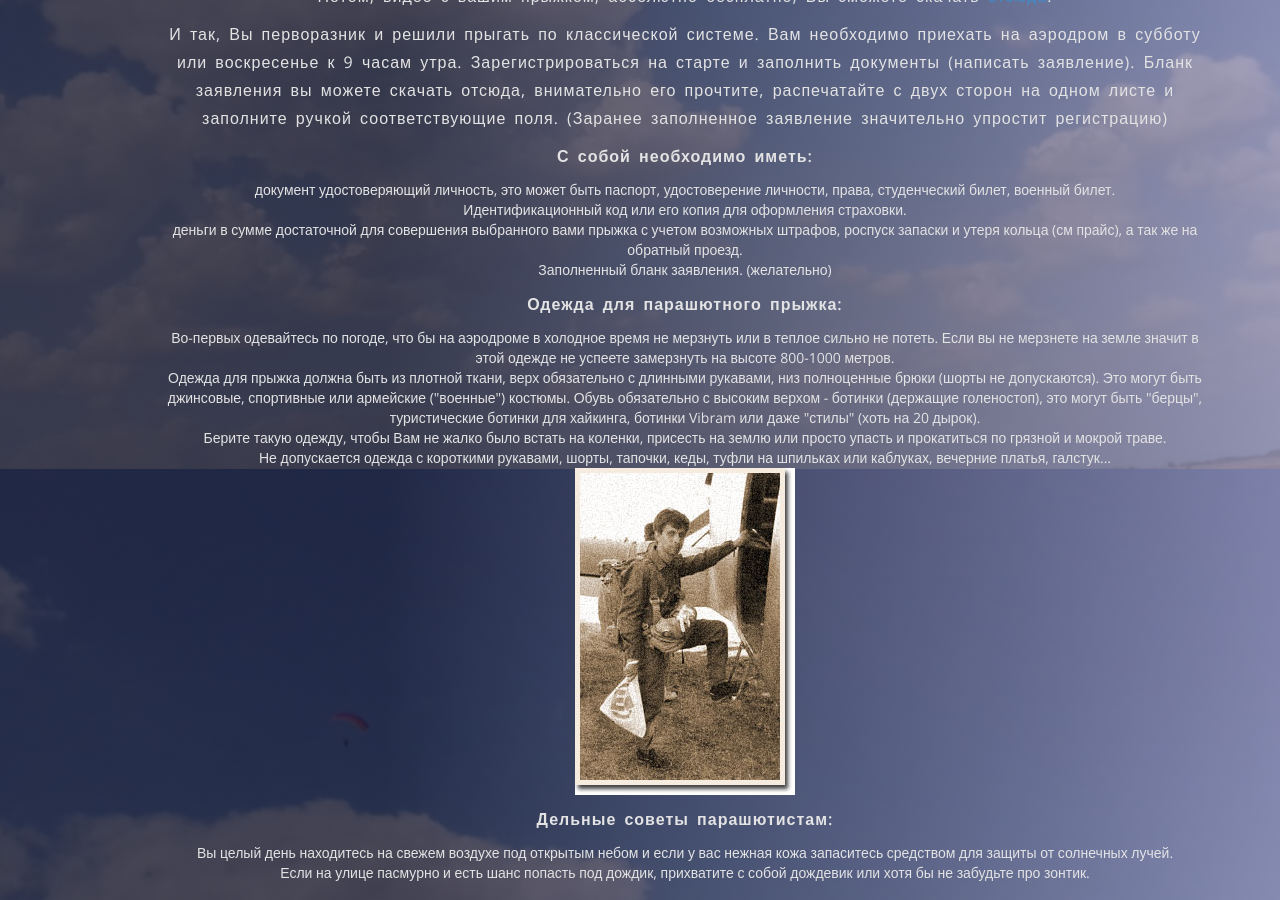
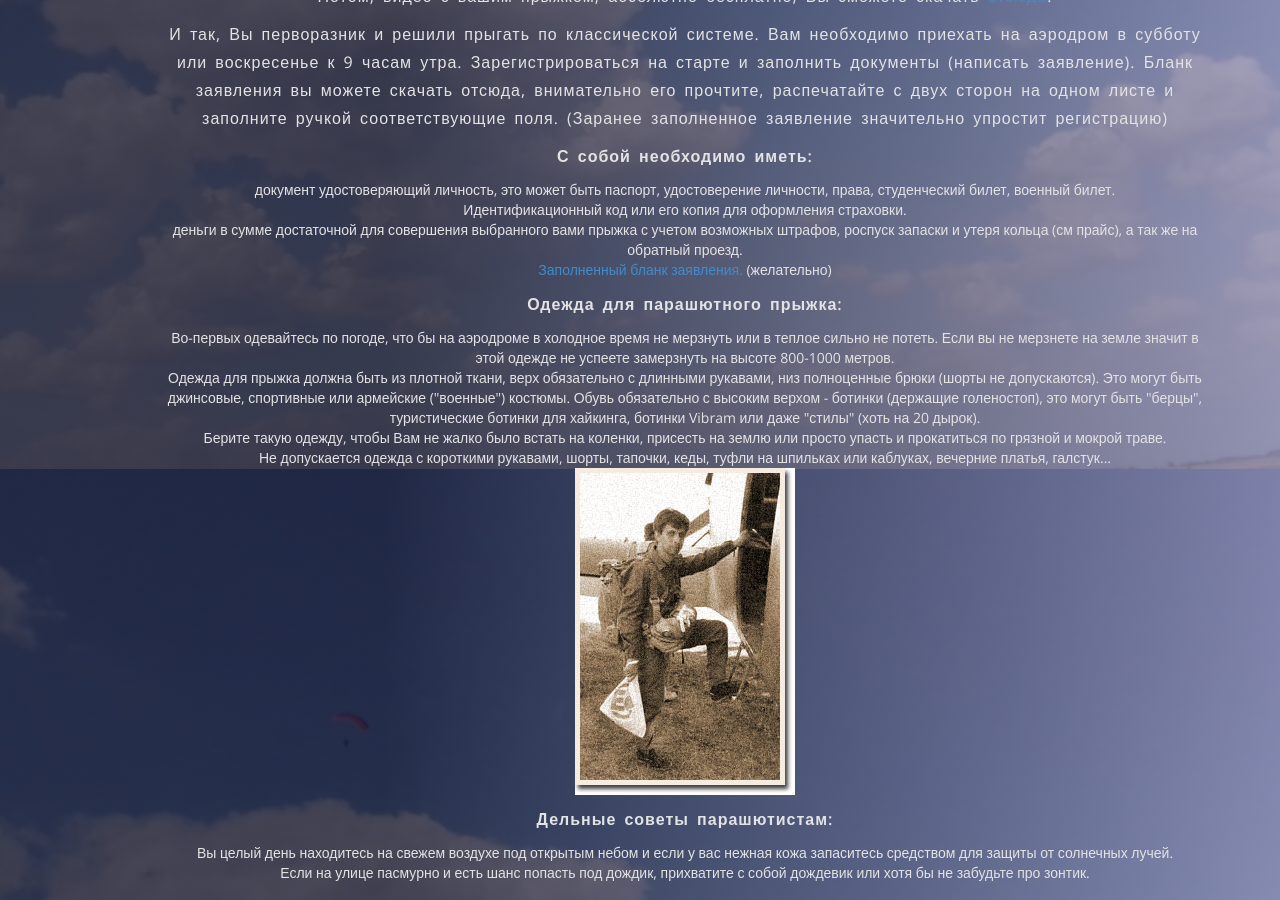
Before and after one commit to joej0e/progres.org.ua, a Jekyll site: the page built from first_round.html, in a window 1280 px wide and 900 px high, scrolled down 571 px. Built offline with Jekyll 4.4.1, drawn with Linux system fonts in a browser that asks for light colours; nearby versions of some CDN libraries; some web fonts are replaced; some of the changed lines change nothing that is shown.

Commit message:
Added link to jump application blank

```diff
--- a/first_round.html
+++ b/first_round.html
@@ -19,7 +19,7 @@ permalink: /first_round/
 	      <li>документ удостоверяющий личность, это может быть паспорт, удостоверение личности, права, студенческий билет, военный билет.</li>
 	      <li>Идентификационный код или его копия для оформления страховки.</li>
 	      <li>деньги в сумме достаточной для совершения выбранного вами прыжка с учетом возможных штрафов, роспуск запаски и утеря кольца (см прайс), а так же на обратный проезд.</li>
-	      <li>Заполненный бланк заявления. (желательно)</li>
+	      <li><a href="{{site.baseurl}}/data/Progres_Z01.pdf">Заполненный бланк заявления.</a> (желательно)</li>
 	    </ul>
 	  </p>
 	  <p><strong>Одежда для парашютного прыжка:</strong>
```
